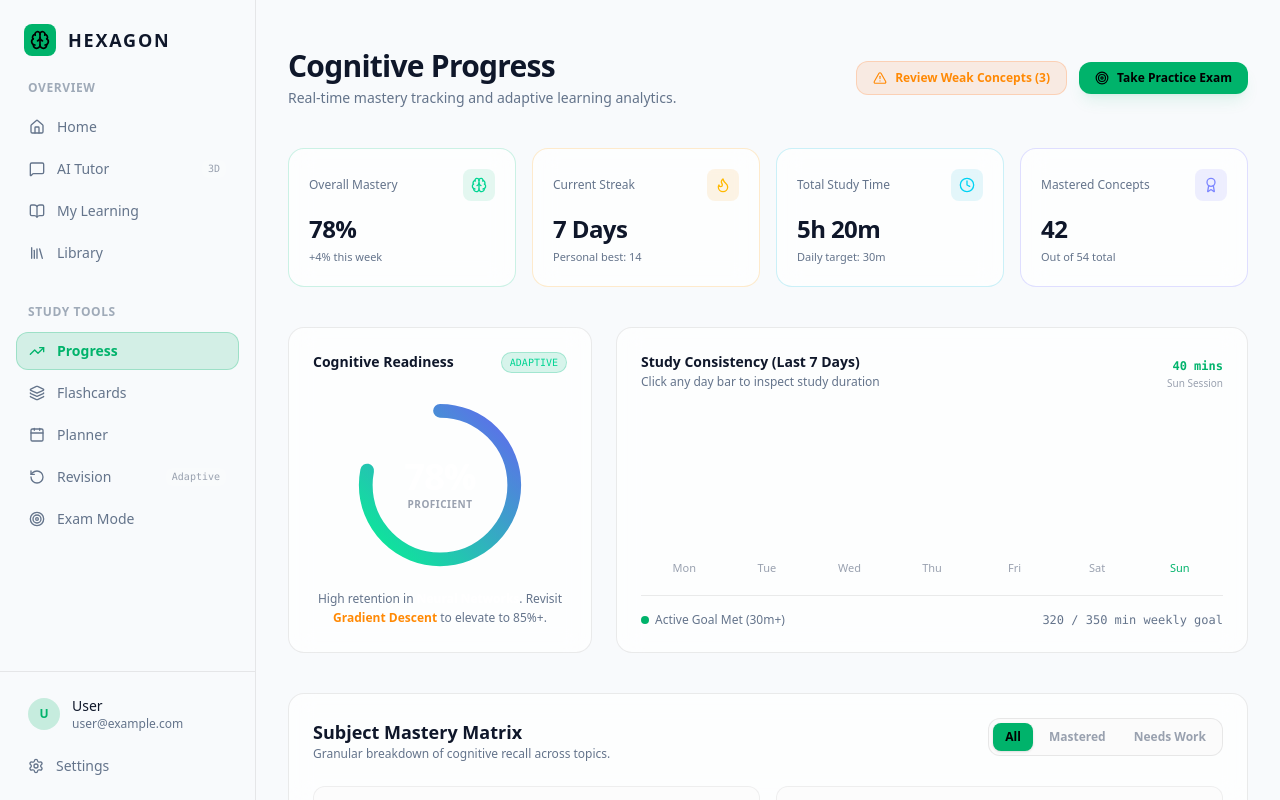
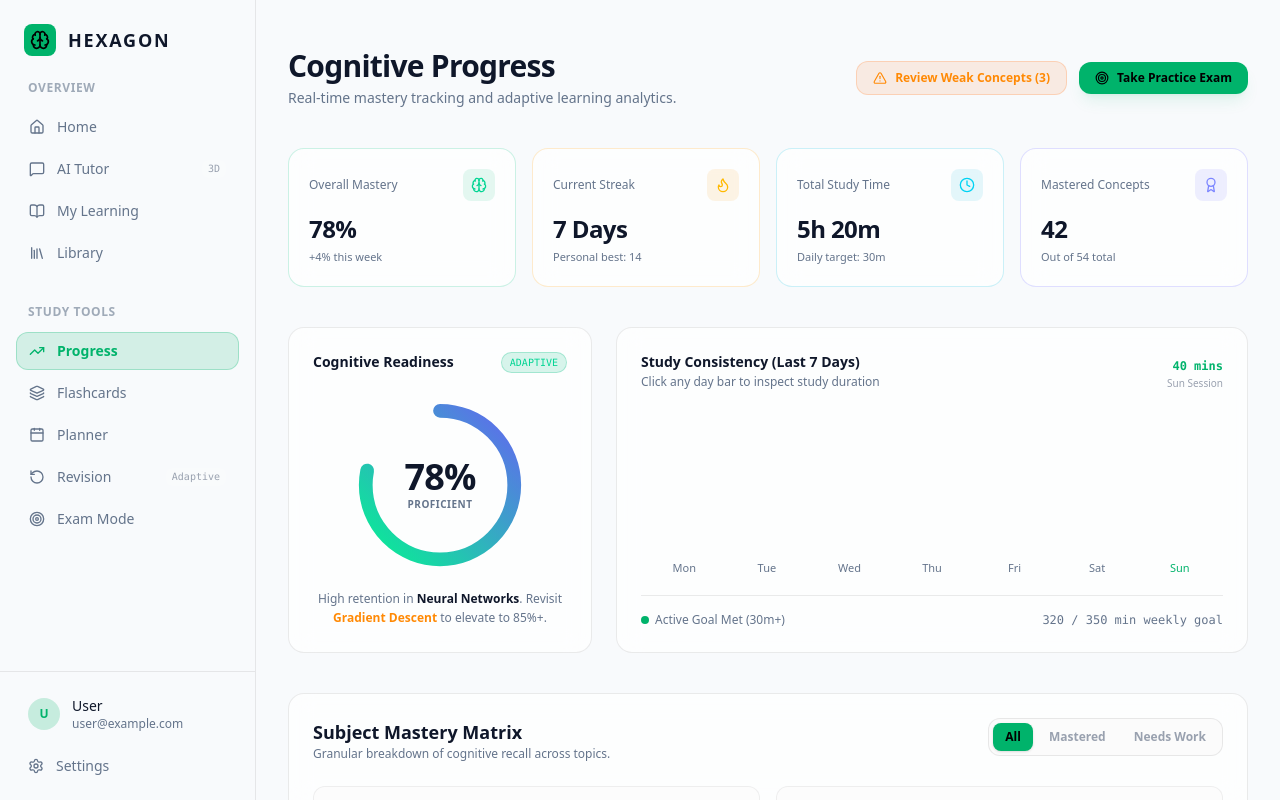
Before and after one commit to saksham-2x7/hexagon, a Next.js app: page /progress in a window 1280 px wide. Built offline with nearby package versions, Linux system fonts and the light colour scheme.

Commit message:
fix(progress): ensure high contrast telemetry text in all themes

```diff
--- a/src/app/(app)/progress/page.tsx
+++ b/src/app/(app)/progress/page.tsx
@@ -150,13 +150,13 @@ export default function ProgressPage() {
               </defs>
             </svg>
             <div className="absolute flex flex-col items-center justify-center">
-              <span className="text-4xl font-black tracking-tight text-white">{masteryPercentage}%</span>
-              <span className="text-[10px] uppercase font-semibold text-gray-400 tracking-wider">Proficient</span>
+              <span className="text-4xl font-black tracking-tight text-hexagon-text-primary">{masteryPercentage}%</span>
+              <span className="text-[10px] uppercase font-semibold text-hexagon-text-secondary tracking-wider">Proficient</span>
             </div>
           </div>
 
           <p className="text-xs text-hexagon-text-secondary mt-2 max-w-xs leading-relaxed">
-            High retention in <strong className="text-white">Neural Networks</strong>. Revisit <strong className="text-orange-400">Gradient Descent</strong> to elevate to 85%+.
+            High retention in <strong className="text-hexagon-text-primary">Neural Networks</strong>. Revisit <strong className="text-orange-400">Gradient Descent</strong> to elevate to 85%+.
           </p>
         </div>
 
@@ -195,12 +195,12 @@ export default function ProgressPage() {
                         isSelected
                           ? 'bg-hexagon-accent shadow-[0_0_15px_rgba(5,242,146,0.35)]'
                           : item.goalMet
-                            ? 'bg-white/20 group-hover:bg-white/40'
-                            : 'bg-white/10 group-hover:bg-white/20'
+                            ? 'bg-hexagon-accent/30 group-hover:bg-hexagon-accent/50'
+                            : 'bg-hexagon-border group-hover:bg-hexagon-border/80'
                       }`}
                     />
                   </div>
-                  <span className={`text-[11px] font-medium transition-colors ${isSelected ? 'text-hexagon-accent font-bold' : 'text-gray-400'}`}>
+                  <span className={`text-[11px] font-medium transition-colors ${isSelected ? 'text-hexagon-accent font-bold' : 'text-hexagon-text-secondary'}`}>
                     {item.day}
                   </span>
                 </div>
@@ -259,10 +259,10 @@ export default function ProgressPage() {
                 >
                   <div className="flex items-start justify-between gap-3 mb-2">
                     <div>
-                      <span className="text-[10px] text-gray-400 font-mono tracking-wider uppercase block mb-1">
+                      <span className="text-[10px] text-hexagon-text-secondary font-mono tracking-wider uppercase block mb-1">
                         {c.category}
                       </span>
-                      <h4 className="text-sm font-semibold text-white leading-snug">{c.name}</h4>
+                      <h4 className="text-sm font-semibold text-hexagon-text-primary leading-snug">{c.name}</h4>
                     </div>
                     <span className={`text-xs font-mono font-bold px-2 py-0.5 rounded-full ${
                       isReview ? 'bg-red-500/15 text-red-400 border border-red-500/25' : 'bg-emerald-500/15 text-emerald-400 border border-emerald-500/25'
```
